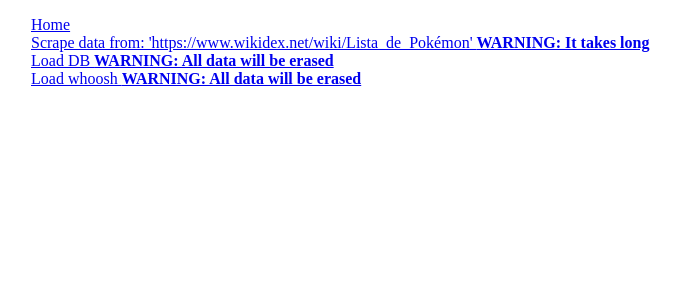
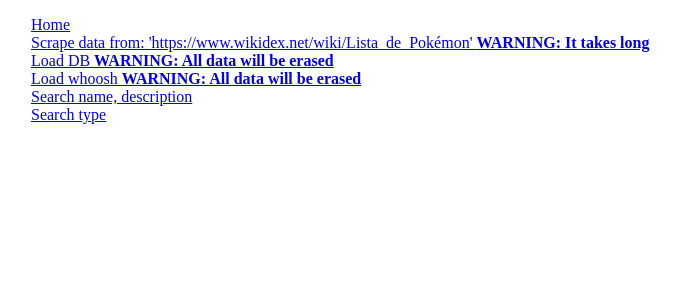
Before and after one commit to juanlo017/enciclopediaMotor, a Django app: page / in a window 1280 px wide. Shown: the top 300 px of the page, without its empty margins (17-698 px from the left). Run offline with Django 4.2, Linux system fonts and the light colour scheme.

Commit message:
whoosh hecho

```diff
--- a/enciclopediaMotor/enciclopediaMotor/urls.py
+++ b/enciclopediaMotor/enciclopediaMotor/urls.py
@@ -24,5 +24,6 @@ urlpatterns = [
     path('scrapear/', views.scrap_data),
     path('cargar/', views.load_db),
     path('cargar_whoosh/', views.load_whoosh),
-
+    path('buscar_nombre_descripcion/', views.search_whoosh_title_description),
+    path('buscar_por_tipo/', views.search_whoosh_type),
 ]
--- a/enciclopediaMotor/principal/templates/base.html
+++ b/enciclopediaMotor/principal/templates/base.html
@@ -12,6 +12,8 @@
 			<dd><a href='/scrapear'> Scrape data from: 'https://www.wikidex.net/wiki/Lista_de_Pokémon'  <strong>WARNING: It takes long</strong></a></dd>
 			<dd><a href='/cargar'> Load DB  <strong>WARNING: All data will be erased</strong></a></dd>
 			<dd><a href='/cargar_whoosh'> Load whoosh  <strong>WARNING: All data will be erased</strong></a></dd>
+			<dd><a href='/buscar_nombre_descripcion'> Search name, description</a></dd>
+			<dd><a href='/buscar_por_tipo'> Search type</a></dd>
 		</dl>
 	</nav>
   </header>
--- a/enciclopediaMotor/principal/views.py
+++ b/enciclopediaMotor/principal/views.py
@@ -1,6 +1,7 @@
 from django.shortcuts import render
-from principal.populateDB import populate_DB, almacenar_datos_whoosh
+from principal.populateDB import *
 from principal.scraping import save_scrapped_data_to_file
+from principal.forms import SearchTitleDescription, SearchByType
 
 
 def home(request):
@@ -17,6 +18,47 @@ def load_db(request):
     return render(request, 'cargar.html', {'msg':msg})
 
 def load_whoosh(request):
-    num_pokemons = almacenar_datos_whoosh()
+    num_pokemons = load_data_whoosh()
     msg = 'Se han guardado ' + str(num_pokemons) + ' pokemons en el Index de Whoosh'
     return render(request, 'cargar.html', {'msg':msg})
+
+def search_whoosh_title_description(request):
+    form = SearchTitleDescription()
+    if request.method == 'POST':
+        form = SearchTitleDescription(request.POST)
+        if form.is_valid():
+            query = form.cleaned_data['query']
+            ix = open_dir("Index")
+            with ix.searcher() as searcher:
+                query = MultifieldParser(["name", "description"], ix.schema, group=OrGroup).parse(query)
+                results = searcher.search(query, limit=None)
+                print(results)
+                msg = f'Se han encontrado {len(results)} resultados para la búsqueda: {query}'
+                return render(request, 'search.html', {'results':results, 'msg':msg, 'form':form})
+        else:
+            print('no valido')
+    return render(request, 'search.html', {'form':form})
+
+def search_whoosh_type(request):
+    form = SearchByType()
+    pokemon_types = PokemonType.objects.values_list('name', flat=True)
+    pokemon_types = [(name, name) for name in pokemon_types]
+    form.fields['type'].choices = pokemon_types
+
+    if request.method == 'POST':
+        form = SearchByType(request.POST)
+        form.fields['type'].choices = pokemon_types
+        if form.is_valid():
+            query = form.cleaned_data['type']
+            ix = open_dir("Index")
+            with ix.searcher() as searcher:
+                query = QueryParser("types", ix.schema).parse(query)
+                results = searcher.search(query, limit=None)
+                msg = f'Se han encontrado {len(results)} resultados para la búsqueda: {query}'
+                return render(request, 'search.html', {'results':results, 'msg':msg, 'form':form})
+        else:
+            print('no valido')
+    return render(request, 'search.html', {'form':form})
+
+def search():
+    pass
```
Also changed, not shown: enciclopediaMotor/principal/forms.py (added, +7 -0 lines), enciclopediaMotor/principal/populateDB.py (+5 -12 lines), enciclopediaMotor/principal/templates/search.html (added, +22 -0 lines), 3 other files.
